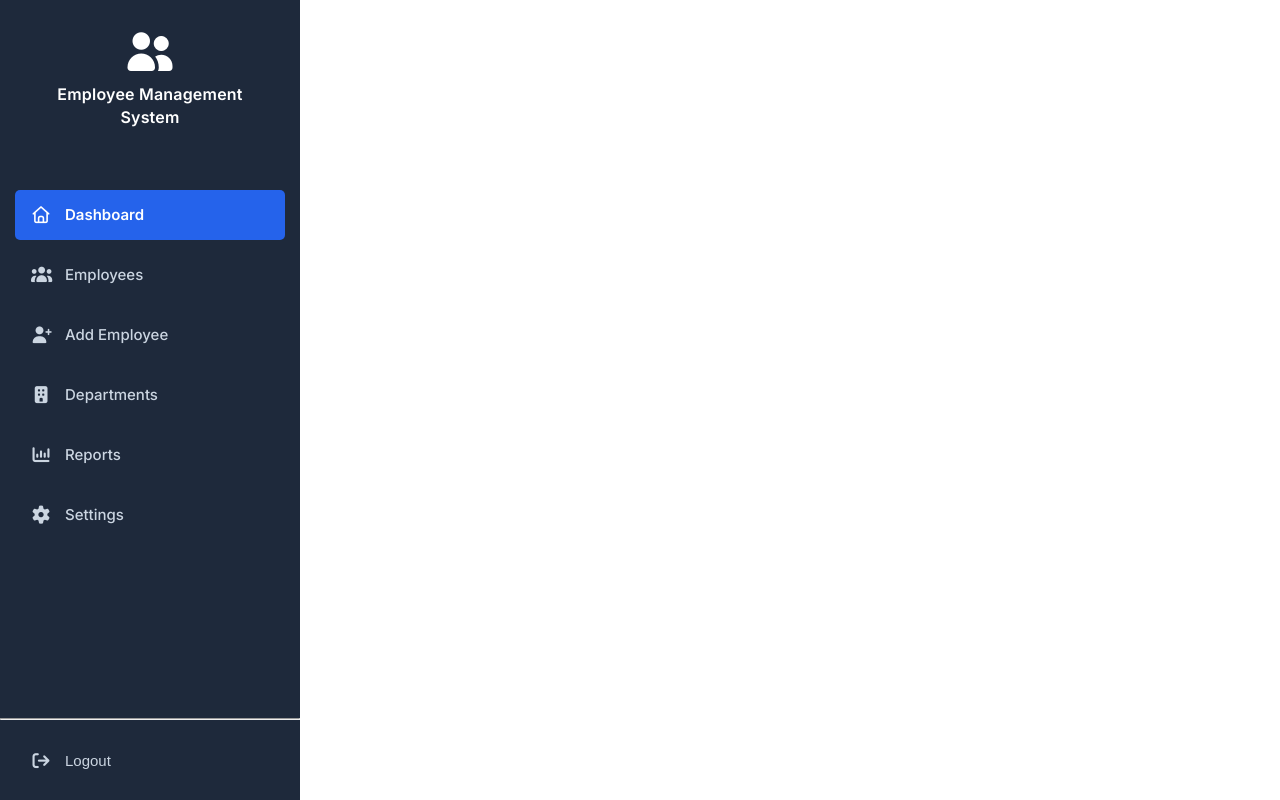
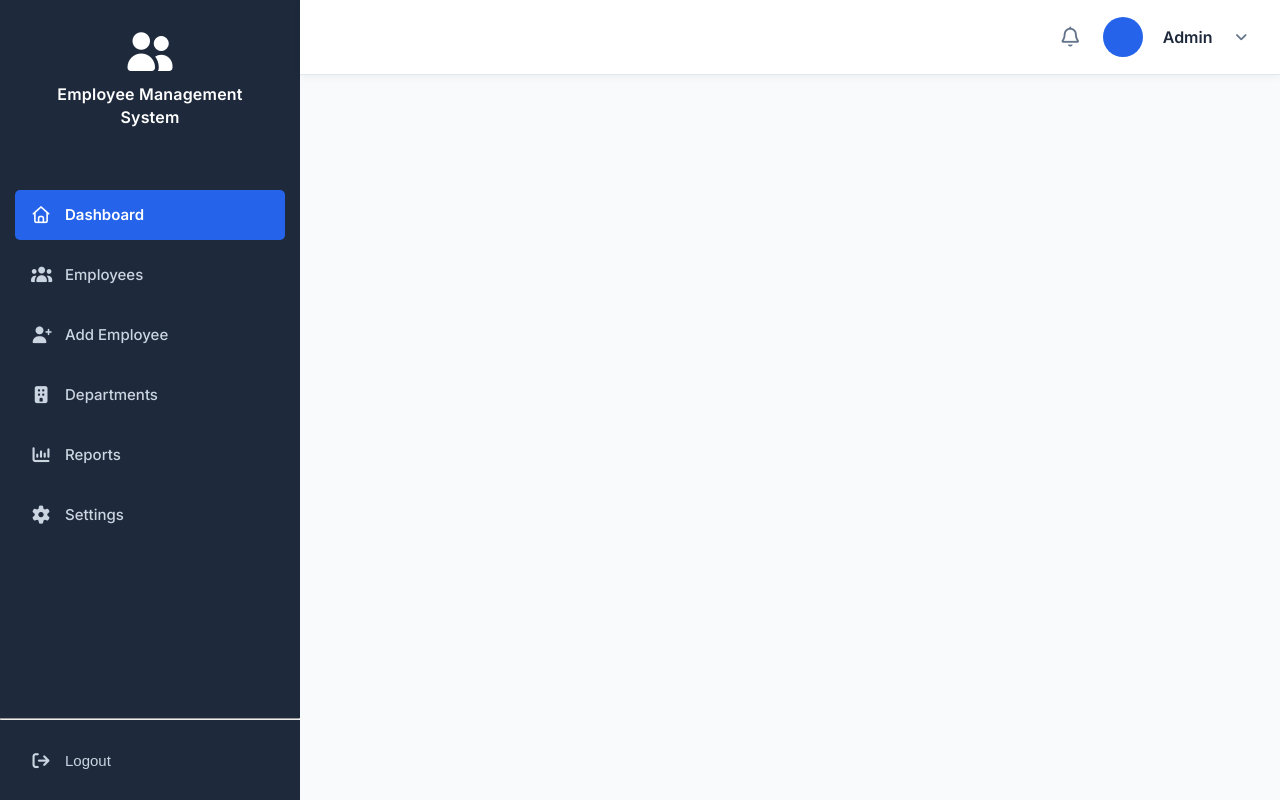
Before and after one commit to abhin-palakkal/employee-management-system-v2, a React (Vite) app in the folder REACT/: page /dashboard in a window 1280 px wide. Built offline with nearby package versions, Linux system fonts and the light colour scheme.

Commit message:
feat: add dashboard navbar

```diff
--- /dev/null
+++ b/REACT/components/Navbar/Navbar.css
@@ -0,0 +1,50 @@
+.navbar {
+  width: 100%;
+  height: 75px;
+  display: flex;
+  align-items: center;
+  justify-content: flex-end;
+  gap: 20px;
+  padding: 0 30px;
+  background-color: #ffffff;
+  border-bottom: 1px solid #e2e8f0;
+  box-shadow: 0 2px 8px rgba(15, 23, 42, 0.05);
+}
+
+.navbar .fa-bell {
+  font-size: 20px;
+  color: #64748b;
+  cursor: pointer;
+  transition: color 0.2s ease;
+}
+
+.navbar .fa-bell:hover {
+  color: #2563eb;
+}
+
+.avatar {
+  width: 40px;
+  height: 40px;
+  border-radius: 50%;
+  background-color: #2563eb;
+  display: flex;
+  align-items: center;
+  justify-content: center;
+}
+
+.navbar h1 {
+  margin: 0;
+  font-size: 16px;
+  font-weight: 600;
+  color: #1e293b;
+}
+.navbar .fa-angle-down {
+  font-size: 14px;
+  color: #64748b;
+  cursor: pointer;
+  transition: color 0.2s ease;
+}
+
+.navbar .fa-angle-down:hover {
+  color: #2563eb;
+}
--- /dev/null
+++ b/REACT/components/Navbar/Navbar.jsx
@@ -0,0 +1,13 @@
+import './Navbar.css';
+
+const Navbar = () => {
+  return (
+    <nav className="navbar">
+      <i className="fa-regular fa-bell"></i>
+      <div className="avatar"></div>
+      <h1>Admin</h1>
+      <i className="fa-solid fa-angle-down"></i>
+    </nav>
+  );
+};
+export default Navbar;
--- a/REACT/src/pages/Dashboard/Dashboard.css
+++ b/REACT/src/pages/Dashboard/Dashboard.css
@@ -0,0 +1,13 @@
+.dashboard {
+  width: 100%;
+  height: 100vh;
+  display: flex;
+  background-color: #f8fafc;
+}
+
+.dashboard-main {
+  flex: 1;
+  height: 100vh;
+  display: flex;
+  flex-direction: column;
+}
--- a/REACT/src/pages/Dashboard/Dashboard.jsx
+++ b/REACT/src/pages/Dashboard/Dashboard.jsx
@@ -1,12 +1,18 @@
 //import
 import './Dashboard.css';
 import Sidebar from '../../../components/Sidebar/Sidebar';
+import Navbar from '../../../components/Navbar/Navbar';
 
 const Dashboard = () => {
   return (
-    <>
+    <div className="dashboard">
       <Sidebar />
-    </>
+
+      <div className="dashboard-main">
+        <Navbar />
+      </div>
+    </div>
   );
 };
+
 export default Dashboard;
```
